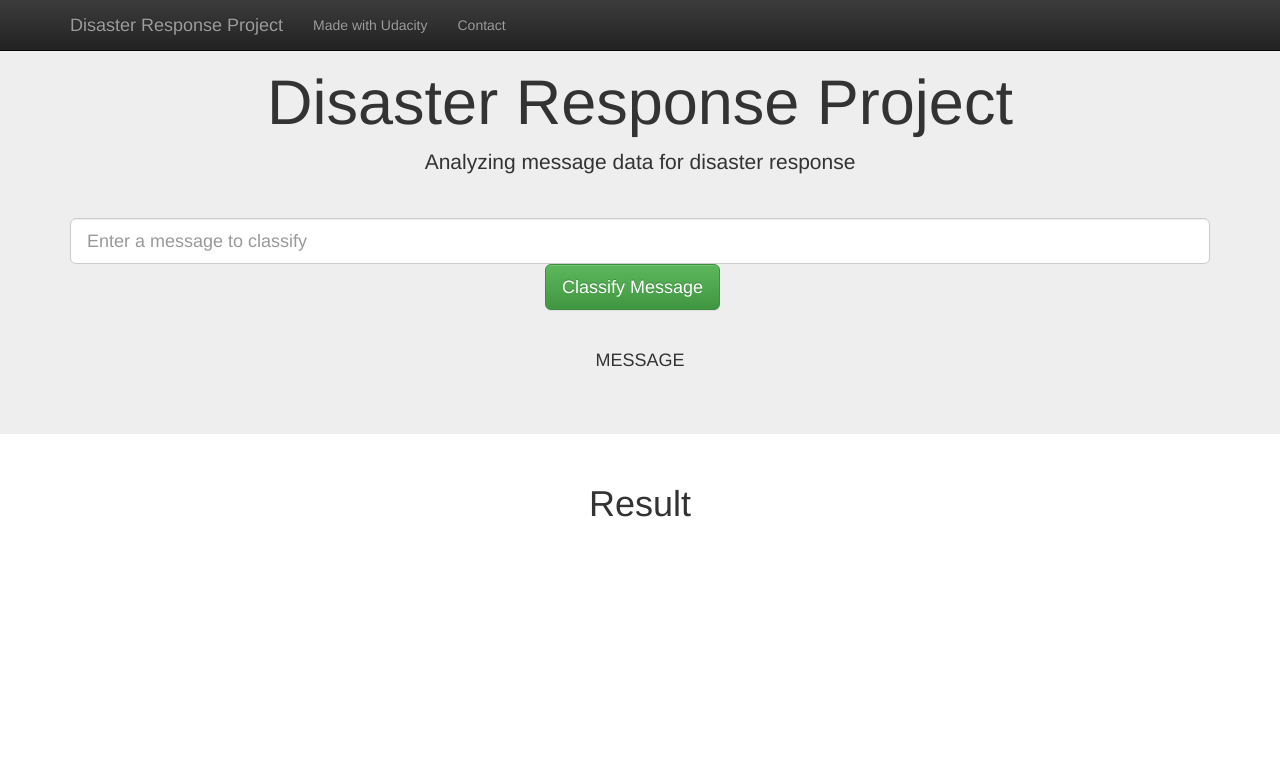
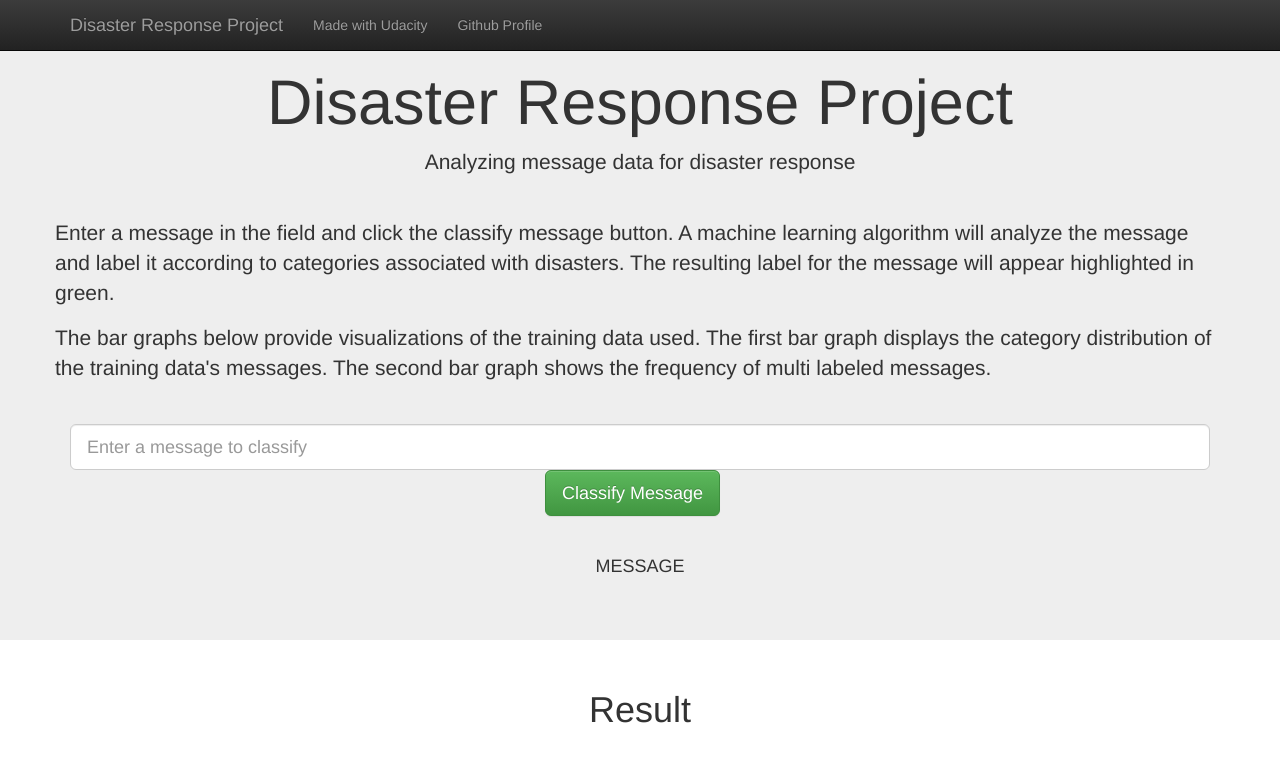
Before and after one commit to camilomesa/Disaster-Response-Project, a Flask app: template app/templates/go.html in a window 1280 px wide. Shown: the top 762 px of the page. Run offline with Flask 2, Linux system fonts and the light colour scheme; the template is opened without the code that fills it, so the values that code supplies are empty; parts of the project's set-up code (start-up, migrations or seed data) failed here and were passed over; some libraries are stand-ins or nearby versions.

Commit message:
Add files via upload

```diff
--- a/app/templates/master.html
+++ b/app/templates/master.html
@@ -23,7 +23,7 @@
         <div id="navbar" class="collapse navbar-collapse">
             <ul class="nav navbar-nav">
                 <li><a href="https://www.udacity.com/">Made with Udacity</a></li>
-                <li><a href="https://github.com/">Contact</a></li>
+                <li><a href="https://github.com/camilomesa/">Github Profile</a></li>
             </ul>
         </div>
     </div>
@@ -34,6 +34,11 @@
     <div class="container">
         <h1 class="text-center">Disaster Response Project</h1>
         <p class="text-center">Analyzing message data for disaster response</p>
+      			<hr />
+      		<p class="row"> Enter a message in the field and click the classify message button. A machine learning algorithm will analyze the message and label it according to categories associated with disasters.  The resulting label for the message will appear highlighted in green. </p>
+
+      		<p class="row"> The bar graphs below provide visualizations of the training data used. The first bar graph displays the category distribution of the training data's messages. The second bar graph shows the frequency of multi labeled messages.
+            </p>
         <hr />
 
         <div class="row">
```
